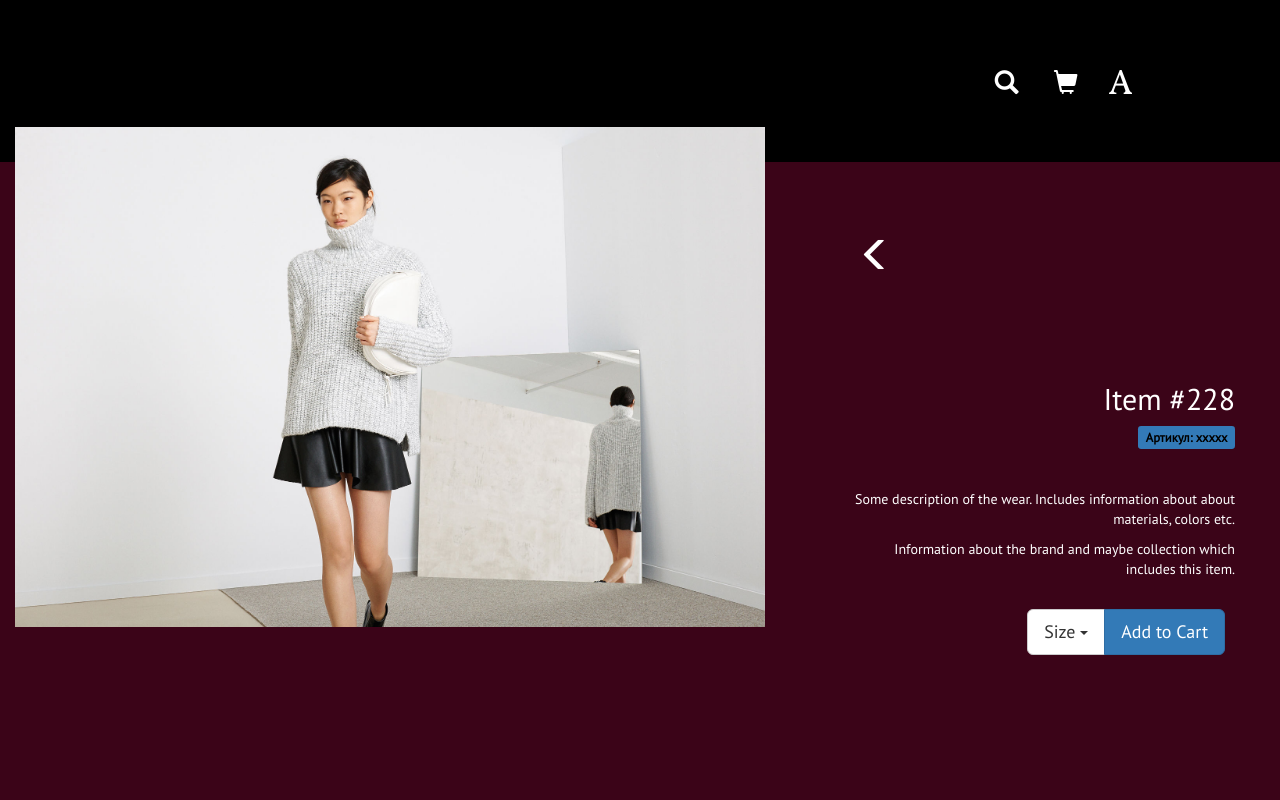
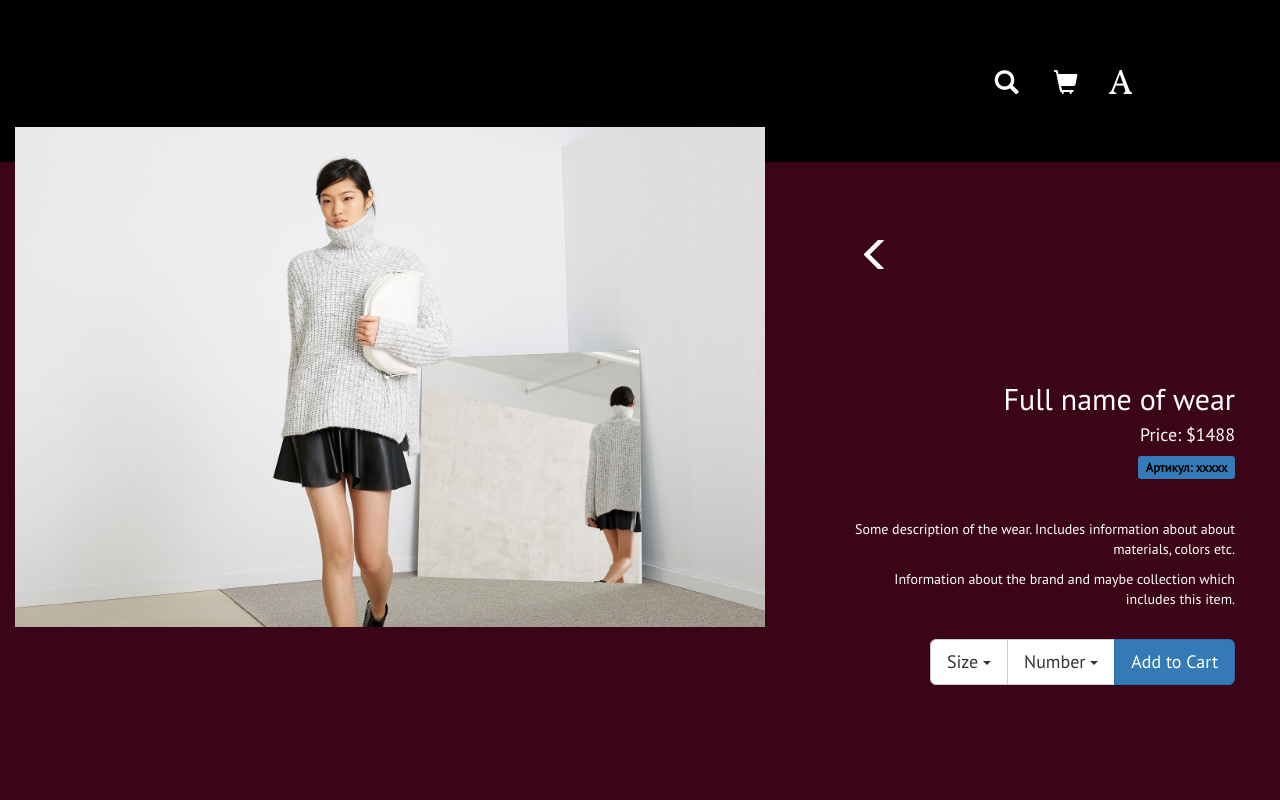
Before and after one commit to kokoShop/allSales, a website: page item.html in a window 1280 px wide. Shown: the top 800 px of the page. Drawn offline with nearby package versions, Linux system fonts and the light colour scheme.

Commit message:
price added on item page

```diff
--- a/assets/css/main.css
+++ b/assets/css/main.css
@@ -363,13 +363,14 @@ html, body {
   margin: 20px 10px;
   margin-right: 0;
   padding: 10px;
+  padding-right: 0;
 }
 
-.label-primary {
+.item-labels {
   color: black;
 }
 
-.label-primary:hover {
+.item-labels:hover {
   color: black;
   background-color: #3884c7;
 }
--- a/item.html
+++ b/item.html
@@ -54,8 +54,9 @@
       </div>
       <div class="desc">
         <div class="desc-head">
-          <h2>Item #228</h2>
-          <span class="label label-primary">Артикул: ххххх</span>
+          <h2>Full name of wear</h2>
+          <h4>Price: $1488</h4>
+          <div class="item-labels label label-primary"><span>Артикул: </span><span>ххххх</span></div>
         </div>
         <div class="desc-body">
           <p><span>Some description of the wear. Includes information about about materials, colors etc.</span></p>
@@ -74,6 +75,16 @@
                 <li><a href="#">M</a></li>
                 <li class="disabled"><a href="#">L</a></li>
                 <li class="disabled"><a href="#">XL</a></li>
+              </ul>
+            </div>
+            <div class="btn-group btn-group-lg" role="group">
+              <button type="button" class="btn btn btn-default dropdown-toggle" data-toggle="dropdown" aria-haspopup="true" aria-expanded="true"> Number <span class="caret"></span>
+              </button>
+              <ul class="dropdown-menu">
+                <li class="dropdown-header">Choose the number</li>
+                <li><a href="#">1</a></li>
+                <li><a href="#">2</a></li>
+                <li><a href="#">3</a></li>
               </ul>
             </div>
             <button type="button" class="btn btn-primary">Add to Cart</button>
```
